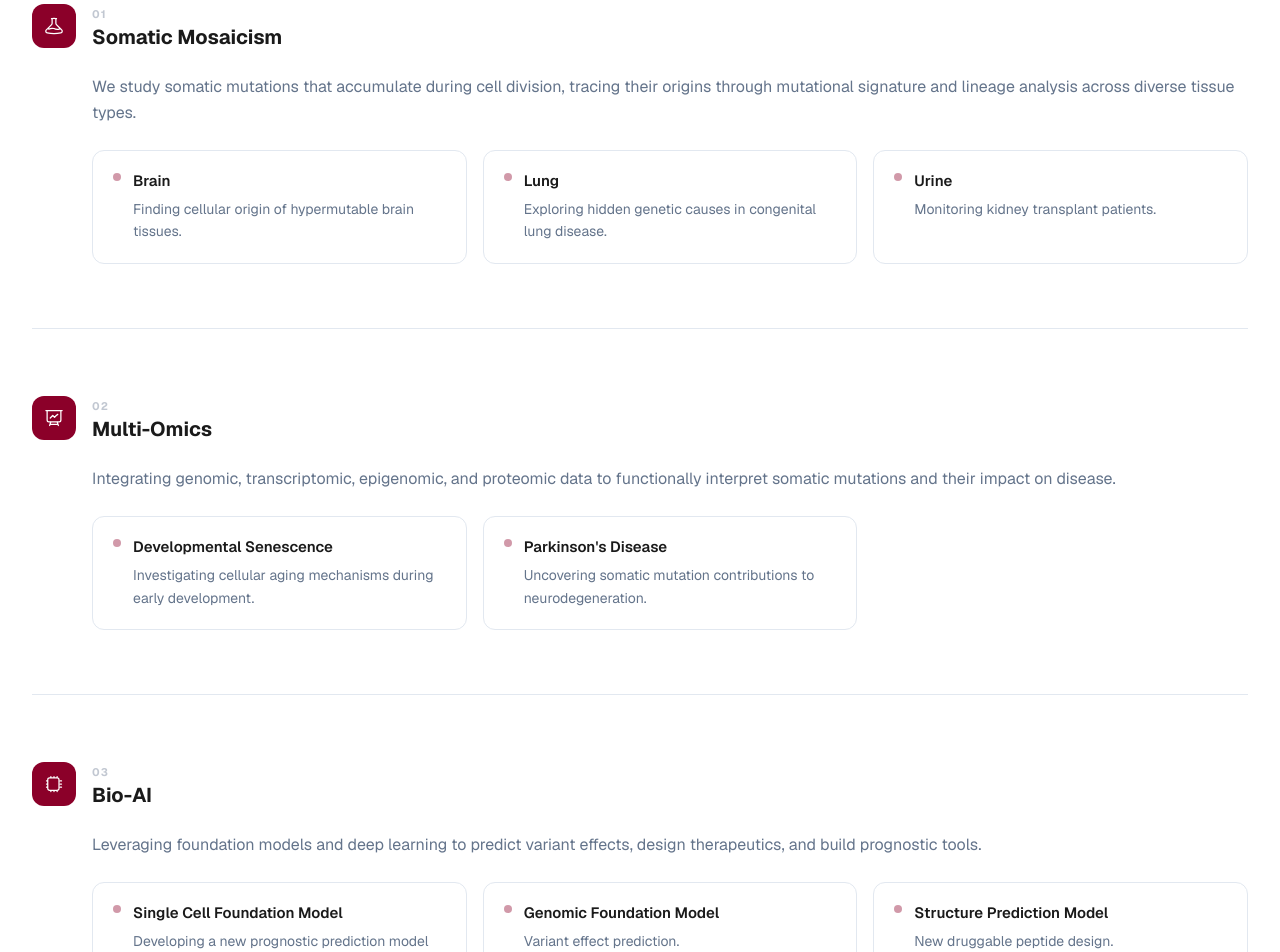
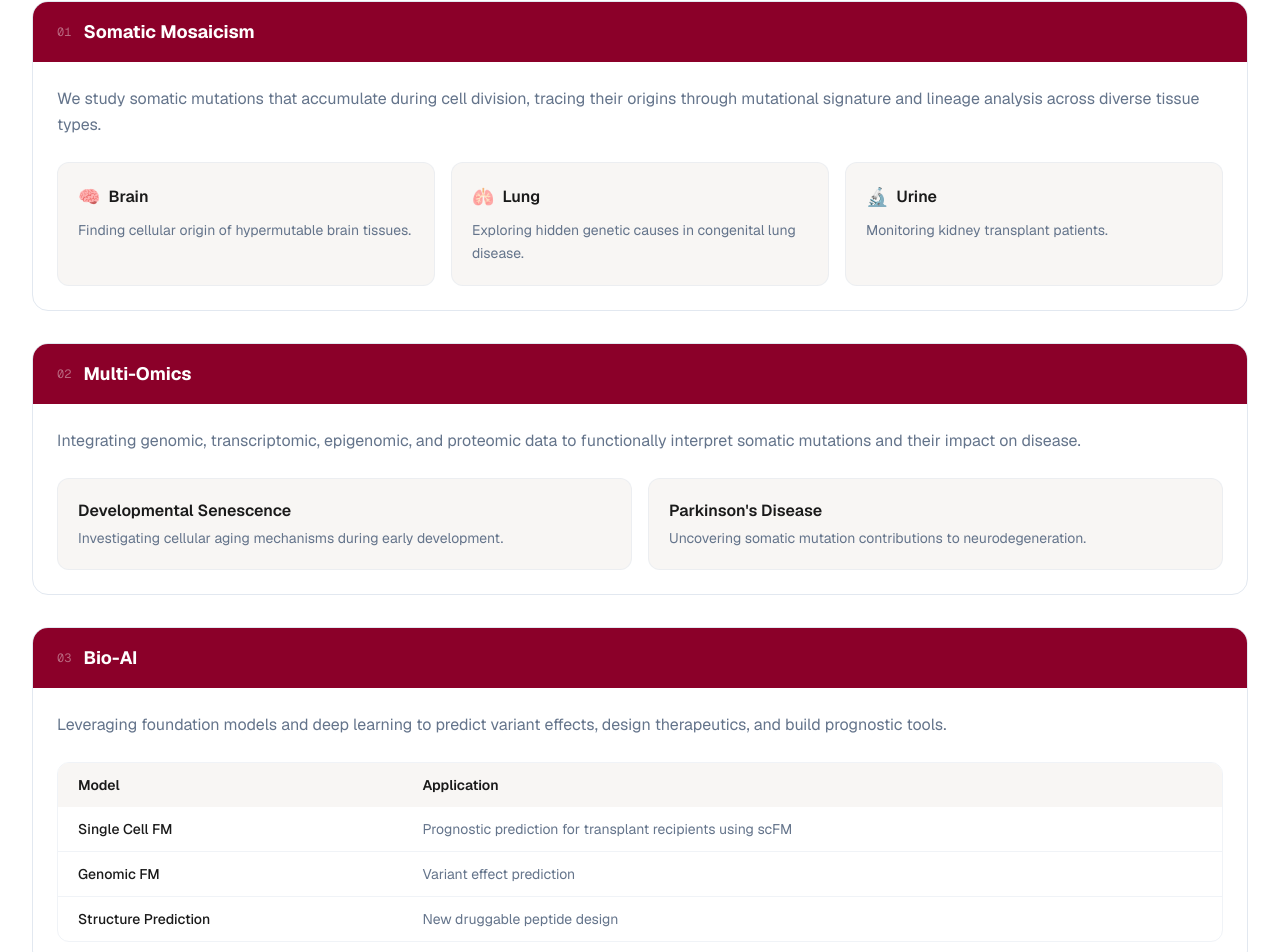
Before and after one commit to bioz1lee/lab-portal, a Next.js app: page /research in a window 1280 px wide. Shown: the part 431-1383 px from the top of the page. Built offline with nearby package versions, Linux system fonts and the light colour scheme.

Commit message:
Improve About readability, redesign Research page layout

```diff
--- a/src/app/layout.tsx
+++ b/src/app/layout.tsx
@@ -37,6 +37,10 @@ export default function RootLayout({
       lang="en"
       className={`${geistSans.variable} ${geistMono.variable} h-full antialiased`}
     >
+      <head>
+        <link rel="icon" type="image/png" href={`${prefix}/favicon.png`} />
+        <link rel="apple-touch-icon" href={`${prefix}/favicon.png`} />
+      </head>
       <body className="min-h-full flex flex-col">
         <Header basePath={prefix} />
         <main className="flex-1">{children}</main>
--- a/src/app/page.tsx
+++ b/src/app/page.tsx
@@ -216,22 +216,20 @@ export default function Home() {
       {/* About */}
       <PageSection title="About Our Lab">
         <div className="grid grid-cols-1 lg:grid-cols-5 gap-10">
-          <div className="lg:col-span-3 space-y-4 text-muted leading-relaxed">
-            <p>
-              The MOsAIciSM Lab focuses on studying the occurrence of genetic variants and their effects on functional phenotypic changes through large-scale genomic data analysis.
+          <div className="lg:col-span-3">
+            {/* Lead statement */}
+            <p className="text-xl font-medium text-foreground leading-relaxed mb-6">
+              We study how <strong className="text-crimson">somatic mutations</strong> shape human development, aging, and disease — by combining <strong className="text-crimson">large-scale genomic analysis</strong>, <strong className="text-crimson">multi-omics integration</strong>, and <strong className="text-crimson">AI-driven models</strong>.
             </p>
-            <p>
-              Specifically, we specialize in somatic mutations that accumulate during cell division and the resulting phenomenon of somatic mosaicism, where individual cell populations form unique genomic patterns.
-            </p>
-            <p>
-              Our lab develops experimental and analytical methodologies to detect somatic mosaicism from large-scale genomic sequencing data. Through mutational signature analysis of detected somatic mutations, we trace the origins of these variations.
-            </p>
-            <p>
-              Furthermore, we utilize mutational lineage analysis to explore early human developmental processes that are experimentally challenging to study. Additionally, we perform functional interpretation of somatic mutations by integrating diverse multi-omic datasets.
-            </p>
-            <p>
-              This allows us to investigate the impact of somatic mutations on human development, aging, and their associations with various diseases.
-            </p>
+
+            <div className="space-y-4 text-muted leading-relaxed">
+              <p>
+                Our lab specializes in somatic mosaicism — the phenomenon where individual cell populations accumulate unique mutations during cell division, forming distinct genomic patterns. We develop experimental and computational methodologies to <strong className="text-foreground">detect somatic mosaicism</strong> from single-cell and whole-genome sequencing data.
+              </p>
+              <p>
+                Through <strong className="text-foreground">mutational signature and lineage analysis</strong>, we trace the origins of these variations and explore early human developmental processes that are experimentally challenging to study. By integrating diverse multi-omic datasets, we perform <strong className="text-foreground">functional interpretation</strong> of somatic mutations and investigate their impact on human development, aging, and their associations with various diseases.
+              </p>
+            </div>
           </div>
           <div className="lg:col-span-2">
             <div className="sticky top-24 space-y-3">
--- a/src/app/research/page.tsx
+++ b/src/app/research/page.tsx
@@ -6,114 +6,103 @@ export const metadata: Metadata = {
   title: "Research",
 };
 
-const researchAreas = [
-  {
-    category: "Somatic Mosaicism",
-    icon: "M9.75 3.104v5.714a2.25 2.25 0 0 1-.659 1.591L5 14.5M9.75 3.104c-.251.023-.501.05-.75.082m.75-.082a24.301 24.301 0 0 1 4.5 0m0 0v5.714c0 .597.237 1.17.659 1.591L19.8 15.3M14.25 3.104c.251.023.501.05.75.082M19.8 15.3l-1.57.393A9.065 9.065 0 0 1 12 15a9.065 9.065 0 0 0-6.23.693L5 14.5m14.8.8 1.402 1.402c1.232 1.232.65 3.318-1.067 3.611A48.309 48.309 0 0 1 12 21c-2.773 0-5.491-.235-8.135-.687-1.718-.293-2.3-2.379-1.067-3.61L5 14.5",
-    desc: "We study somatic mutations that accumulate during cell division, tracing their origins through mutational signature and lineage analysis across diverse tissue types.",
-    items: [
-      {
-        label: "Brain",
-        desc: "Finding cellular origin of hypermutable brain tissues.",
-      },
-      {
-        label: "Lung",
-        desc: "Exploring hidden genetic causes in congenital lung disease.",
-      },
-      {
-        label: "Urine",
-        desc: "Monitoring kidney transplant patients.",
-      },
-    ],
-  },
-  {
-    category: "Multi-Omics",
-    icon: "M3.75 3v11.25A2.25 2.25 0 0 0 6 16.5h2.25M3.75 3h-1.5m1.5 0h16.5m0 0h1.5m-1.5 0v11.25A2.25 2.25 0 0 1 18 16.5h-2.25m-7.5 0h7.5m-7.5 0-1 3m8.5-3 1 3m0 0 .5 1.5m-.5-1.5h-9.5m0 0-.5 1.5m.75-9 3-3 2.148 2.148A12.061 12.061 0 0 1 16.5 7.605",
-    desc: "Integrating genomic, transcriptomic, epigenomic, and proteomic data to functionally interpret somatic mutations and their impact on disease.",
-    items: [
-      {
-        label: "Developmental Senescence",
-        desc: "Investigating cellular aging mechanisms during early development.",
-      },
-      {
-        label: "Parkinson's Disease",
-        desc: "Uncovering somatic mutation contributions to neurodegeneration.",
-      },
-    ],
-  },
-  {
-    category: "Bio-AI",
-    icon: "M8.25 3v1.5M4.5 8.25H3m18 0h-1.5M4.5 12H3m18 0h-1.5m-15 3.75H3m18 0h-1.5M8.25 19.5V21M12 3v1.5m0 15V21m3.75-18v1.5m0 15V21m-9-1.5h9a2.25 2.25 0 0 0 2.25-2.25V6.75A2.25 2.25 0 0 0 15.75 4.5h-9A2.25 2.25 0 0 0 4.5 6.75v10.5A2.25 2.25 0 0 0 6.75 19.5Z",
-    desc: "Leveraging foundation models and deep learning to predict variant effects, design therapeutics, and build prognostic tools.",
-    items: [
-      {
-        label: "Single Cell Foundation Model",
-        desc: "Developing a new prognostic prediction model for transplant recipients using scFM.",
-      },
-      {
-        label: "Genomic Foundation Model",
-        desc: "Variant effect prediction.",
-      },
-      {
-        label: "Structure Prediction Model",
-        desc: "New druggable peptide design.",
-      },
-    ],
-  },
-];
-
 export default function ResearchPage() {
   return (
     <>
       <PageBanner subtitle="What We Do" title="Research" />
 
       <PageSection title="Research Areas">
-        <div className="space-y-16">
-          {researchAreas.map((area, areaIdx) => (
-            <div key={area.category}>
-              {/* Category header */}
-              <div className="flex items-center gap-4 mb-6">
-                <div className="w-11 h-11 bg-crimson text-white rounded-xl flex items-center justify-center shrink-0">
-                  <svg className="w-5 h-5" fill="none" stroke="currentColor" strokeWidth={1.5} viewBox="0 0 24 24">
-                    <path strokeLinecap="round" strokeLinejoin="round" d={area.icon} />
-                  </svg>
-                </div>
-                <div>
-                  <span className="text-[11px] font-bold text-muted/40 uppercase tracking-widest">0{areaIdx + 1}</span>
-                  <h3 className="text-xl font-bold text-foreground leading-tight">{area.category}</h3>
-                </div>
-              </div>
+        <div className="space-y-8">
 
-              <p className="text-muted leading-relaxed mb-6 sm:ml-[3.75rem]">
-                {area.desc}
+          {/* 01 — Somatic Mosaicism */}
+          <div className="bg-white rounded-2xl border border-border overflow-hidden hover:shadow-lg transition-shadow duration-300">
+            <div className="flex items-center gap-3 bg-crimson px-6 py-4">
+              <span className="text-white/40 text-xs font-mono">01</span>
+              <h3 className="text-lg font-bold text-white">Somatic Mosaicism</h3>
+            </div>
+            <div className="p-6">
+              <p className="text-muted leading-relaxed mb-6">
+                We study somatic mutations that accumulate during cell division, tracing their origins through mutational signature and lineage analysis across diverse tissue types.
               </p>
-
-              {/* Sub-items */}
-              <div className="grid grid-cols-1 sm:grid-cols-2 lg:grid-cols-3 gap-4 sm:ml-[3.75rem]">
-                {area.items.map((item) => (
-                  <div
-                    key={item.label}
-                    className="group bg-white rounded-xl border border-border p-5 hover:border-crimson/20 hover:shadow-md transition-all duration-200"
-                  >
-                    <div className="flex items-start gap-3">
-                      <span className="mt-0.5 w-2 h-2 rounded-full bg-crimson/40 group-hover:bg-crimson shrink-0 transition-colors" />
-                      <div>
-                        <h4 className="font-semibold text-foreground text-[15px] leading-snug">{item.label}</h4>
-                        {item.desc && (
-                          <p className="text-sm text-muted mt-1.5 leading-relaxed">{item.desc}</p>
-                        )}
-                      </div>
+              <div className="grid grid-cols-1 md:grid-cols-3 gap-4">
+                {[
+                  { organ: "Brain", icon: "🧠", desc: "Finding cellular origin of hypermutable brain tissues." },
+                  { organ: "Lung", icon: "🫁", desc: "Exploring hidden genetic causes in congenital lung disease." },
+                  { organ: "Urine", icon: "🔬", desc: "Monitoring kidney transplant patients." },
+                ].map((item) => (
+                  <div key={item.organ} className="bg-warm rounded-xl p-5 border border-border/50">
+                    <div className="flex items-center gap-2 mb-2">
+                      <span className="text-lg">{item.icon}</span>
+                      <h4 className="font-semibold text-foreground">{item.organ}</h4>
                     </div>
+                    <p className="text-sm text-muted leading-relaxed">{item.desc}</p>
                   </div>
                 ))}
               </div>
+            </div>
+          </div>
 
-              {/* Divider between sections */}
-              {areaIdx < researchAreas.length - 1 && (
-                <div className="border-b border-border mt-16" />
-              )}
+          {/* 02 — Multi-Omics */}
+          <div className="bg-white rounded-2xl border border-border overflow-hidden hover:shadow-lg transition-shadow duration-300">
+            <div className="flex items-center gap-3 bg-crimson px-6 py-4">
+              <span className="text-white/40 text-xs font-mono">02</span>
+              <h3 className="text-lg font-bold text-white">Multi-Omics</h3>
             </div>
-          ))}
+            <div className="p-6">
+              <p className="text-muted leading-relaxed mb-6">
+                Integrating genomic, transcriptomic, epigenomic, and proteomic data to functionally interpret somatic mutations and their impact on disease.
+              </p>
+              <div className="grid grid-cols-1 md:grid-cols-2 gap-4">
+                {[
+                  { label: "Developmental Senescence", desc: "Investigating cellular aging mechanisms during early development." },
+                  { label: "Parkinson's Disease", desc: "Uncovering somatic mutation contributions to neurodegeneration." },
+                ].map((item) => (
+                  <div key={item.label} className="bg-warm rounded-xl p-5 border border-border/50">
+                    <h4 className="font-semibold text-foreground mb-1">{item.label}</h4>
+                    <p className="text-sm text-muted leading-relaxed">{item.desc}</p>
+                  </div>
+                ))}
+              </div>
+            </div>
+          </div>
+
+          {/* 03 — Bio-AI */}
+          <div className="bg-white rounded-2xl border border-border overflow-hidden hover:shadow-lg transition-shadow duration-300">
+            <div className="flex items-center gap-3 bg-crimson px-6 py-4">
+              <span className="text-white/40 text-xs font-mono">03</span>
+              <h3 className="text-lg font-bold text-white">Bio-AI</h3>
+            </div>
+            <div className="p-6">
+              <p className="text-muted leading-relaxed mb-6">
+                Leveraging foundation models and deep learning to predict variant effects, design therapeutics, and build prognostic tools.
+              </p>
+              <div className="overflow-hidden rounded-xl border border-border/50">
+                <table className="w-full text-sm">
+                  <thead>
+                    <tr className="bg-warm text-left">
+                      <th className="px-5 py-3 font-semibold text-foreground">Model</th>
+                      <th className="px-5 py-3 font-semibold text-foreground">Application</th>
+                    </tr>
+                  </thead>
+                  <tbody className="divide-y divide-border/50">
+                    <tr className="hover:bg-warm/50 transition-colors">
+                      <td className="px-5 py-3 font-medium text-foreground">Single Cell FM</td>
+                      <td className="px-5 py-3 text-muted">Prognostic prediction for transplant recipients using scFM</td>
+                    </tr>
+                    <tr className="hover:bg-warm/50 transition-colors">
+                      <td className="px-5 py-3 font-medium text-foreground">Genomic FM</td>
+                      <td className="px-5 py-3 text-muted">Variant effect prediction</td>
+                    </tr>
+                    <tr className="hover:bg-warm/50 transition-colors">
+                      <td className="px-5 py-3 font-medium text-foreground">Structure Prediction</td>
+                      <td className="px-5 py-3 text-muted">New druggable peptide design</td>
+                    </tr>
+                  </tbody>
+                </table>
+              </div>
+            </div>
+          </div>
+
         </div>
       </PageSection>
     </>
```
